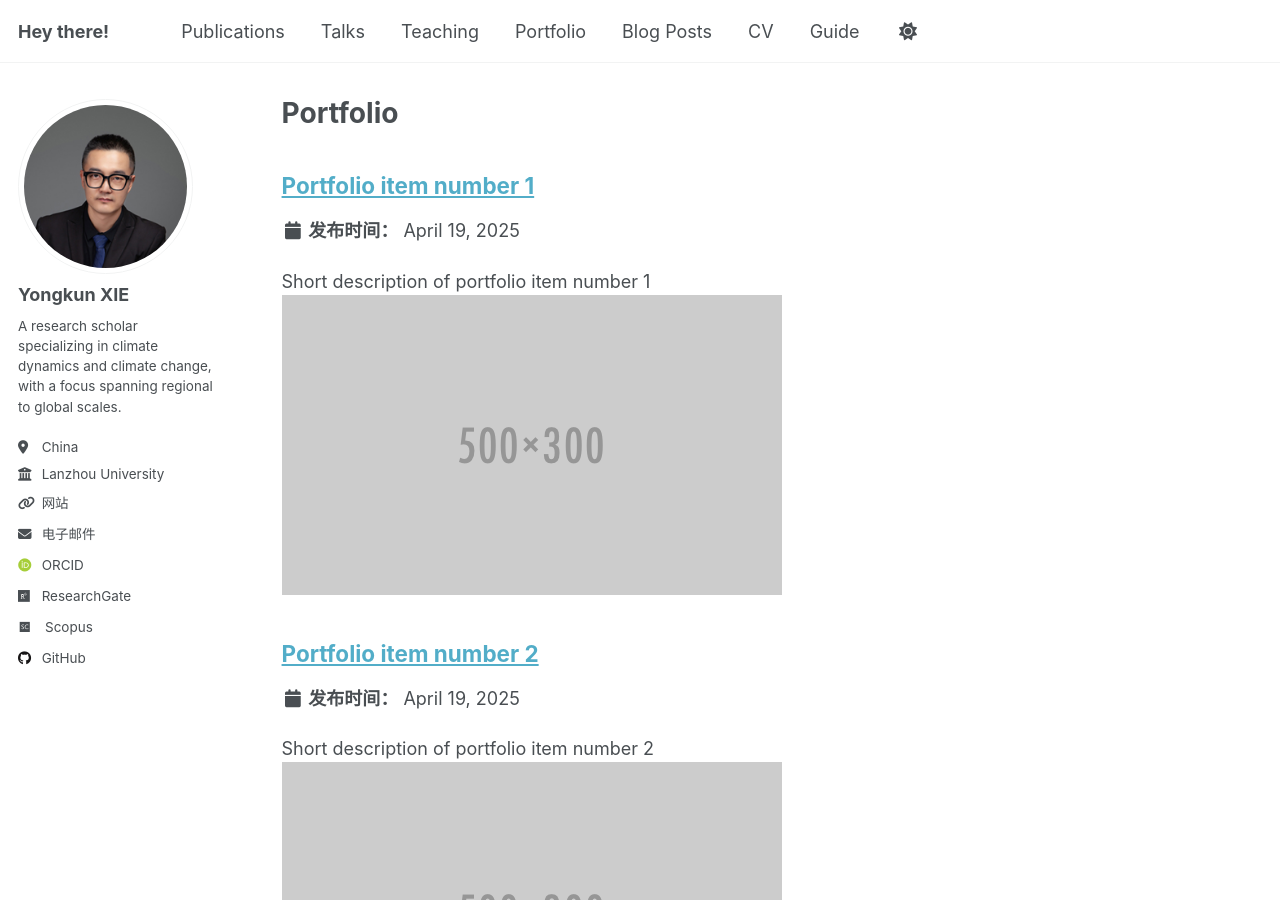
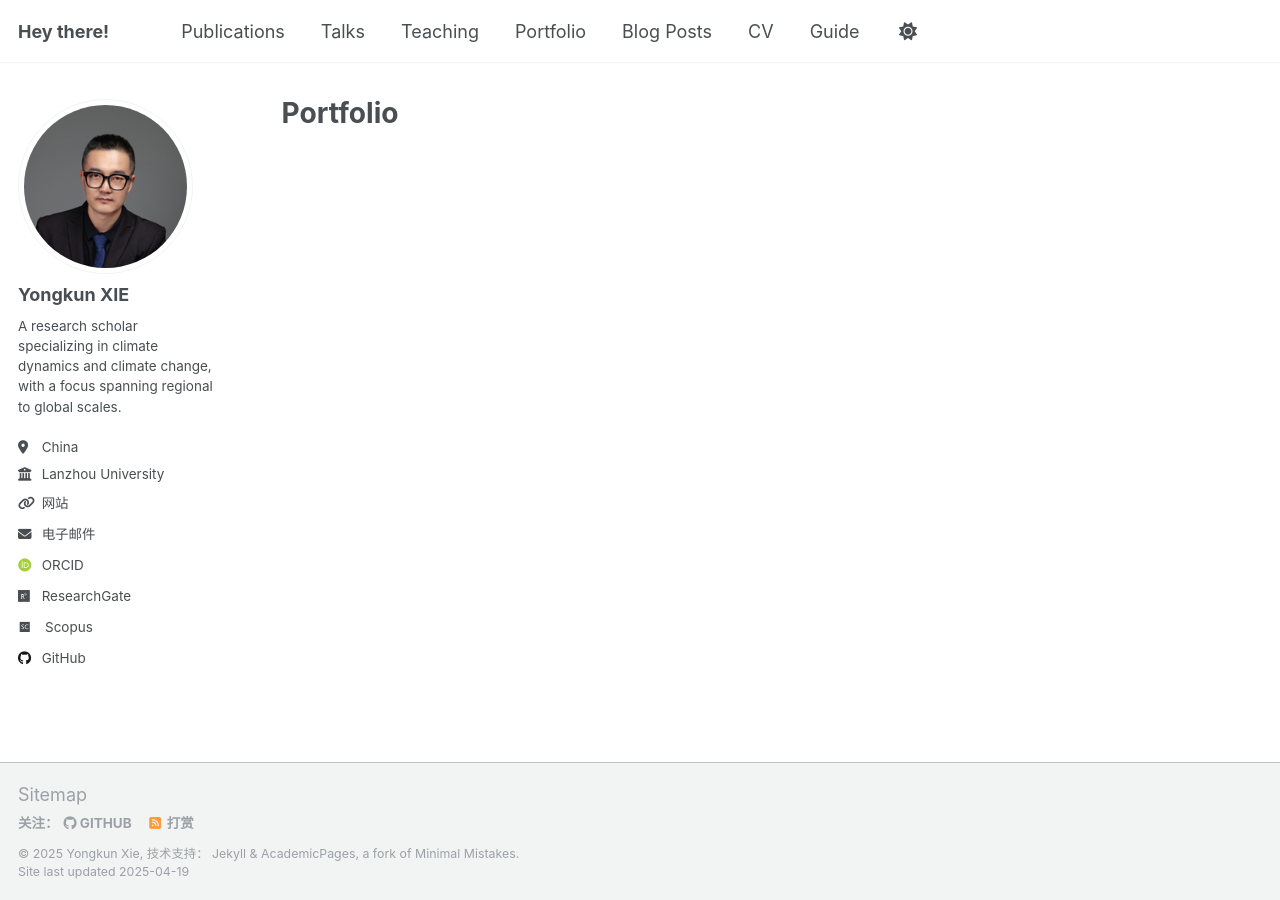
Before and after one commit to yongkunxie/yongkunxie.github.io, a Jekyll site: the page built from _pages/portfolio.html, in a window 1280 px wide and 900 px high. Built offline with Jekyll 4.4.1, drawn with Linux system fonts in a browser that asks for light colours; some web fonts are replaced; part of the change alters nothing that is shown.

Commit message:
Update _config.yml

```diff
--- a/_config.yml
+++ b/_config.yml
@@ -220,9 +220,9 @@ collections:
   publications:
     output: true
     permalink: /:collection/:path/
-  portfolio:
-    output: false
-    permalink: /:collection/:path/
+  # portfolio:
+    # output: true
+    # permalink: /:collection/:path/
   talks:
     output: true
     permalink: /:collection/:path/
```
